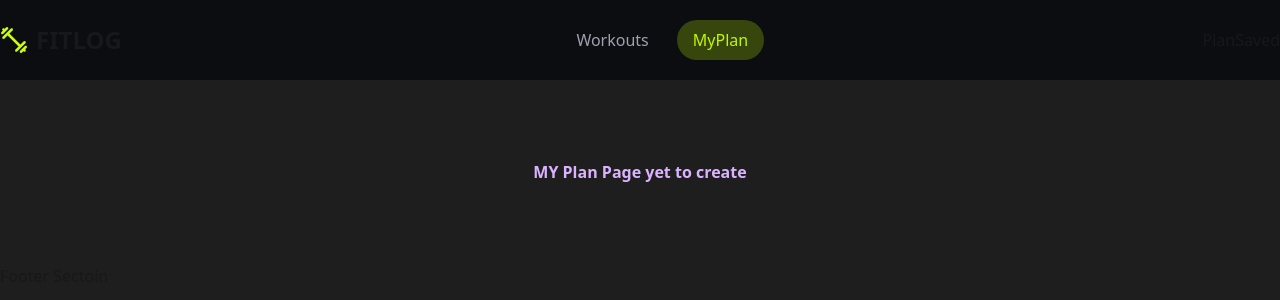
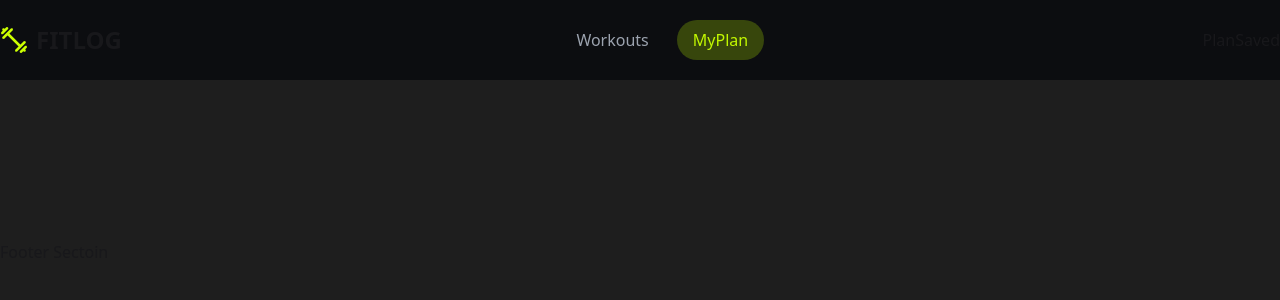
Before and after one commit to talukder123/ph-assignment-06-fitLog, a Next.js app: page /my-plan in a window 1280 px wide. Shown: the top 300 px of the page. Built offline with nearby package versions, Linux system fonts and the light colour scheme.

Commit message:
context api used to share data

```diff
--- /dev/null
+++ b/src/Context/WorkOutContext.tsx
@@ -0,0 +1,23 @@
+'use client';
+
+import React, { ReactNode, useState } from 'react';
+import { createContext } from 'react';
+
+export const workoutsContext = createContext<any>({});
+
+const WorkOutContextProvide = ({children}:{children : ReactNode}) => {
+
+    const [todaysPlan, setTodaysPlan] = useState([])
+    const [later, setLater] = useState([])
+
+    const sharedData = {
+        todaysPlan,
+        setTodaysPlan,
+        later,
+        setLater
+    }
+    return <workoutsContext.Provider value={sharedData}>{children}</workoutsContext.Provider>
+
+};
+
+export default WorkOutContextProvide;
--- a/src/app/layout.tsx
+++ b/src/app/layout.tsx
@@ -2,6 +2,7 @@ import type { Metadata } from "next";
 import { Geist, Geist_Mono } from "next/font/google";
 import "./globals.css";
 import Navbar from "../components/Shared/Navbar";
+import WorkOutContextProvide from "@/Context/WorkOutContext";
 
 const geistSans = Geist({
   variable: "--font-geist-sans",
@@ -25,12 +26,14 @@ export default function RootLayout({ children }: LayoutProps<"/">) {
       className={`${geistSans.variable} ${geistMono.variable} h-full antialiased`}
     >
       <body className="min-h-full bg-[#1E1E1E] flex flex-col">
-
-        <Navbar/>
+        <WorkOutContextProvide>
+          <Navbar/>
         <div>
           {children}
         </div>
         <h2>Footer Sectoin</h2>
+
+        </WorkOutContextProvide>
 
 
       </body>
--- a/src/app/my-plan/page.tsx
+++ b/src/app/my-plan/page.tsx
@@ -1,10 +1,26 @@
-import React from 'react';
+'use client';
+
+import { workoutsContext } from '@/Context/WorkOutContext';
+import React, { useContext } from 'react';
 
 const MyPlanPage = () => {
+
+    const { todaysPlan, later } = useContext(workoutsContext);
+
     return (
         <div>
             <div className='text-purple-300 p-20 font-bold flex justify-center items-center'>
-                MY Plan Page yet to create
+                {todaysPlan.map((workout) => (
+                    <div key={workout.id}>
+                        {workout.description}
+                    </div>
+                ))}
+
+                {
+                    later.map(l => (
+                        <div key={l.id}>{l.name}</div>
+                    ))
+                }
             </div>
         </div>
     );
--- a/src/app/workouts/[id]/page.tsx
+++ b/src/app/workouts/[id]/page.tsx
@@ -131,9 +131,9 @@ const DetailWorkoutPage = async ({ params }: Idetailworkout) => {
 
                     </div>
 
-                    <div>
-                        <AddToPlan></AddToPlan>
-                        <SaveForLater></SaveForLater>
+                    <div className='flex gap-3 mt-4'>
+                        <AddToPlan work={work}></AddToPlan>
+                        <SaveForLater work={work}></SaveForLater>
                     </div>
                 </div>
             </div>
--- a/src/components/buttons/addToPlan.tsx
+++ b/src/components/buttons/addToPlan.tsx
@@ -1,9 +1,27 @@
-import React from 'react';
+'use client';
+import React, { useContext } from 'react';
+import { CalendarPlus  } from "lucide-react";
+import { IWorkout } from '@/type/type.app';
+import { workoutsContext } from '@/Context/WorkOutContext';
 
-const AddToPlan = () => {
+const AddToPlan = ({work} : {work:IWorkout}) => {
+
+    const {todaysPlan, setTodaysPlan} = useContext(workoutsContext);
+
+    const handleAddToPlan = () => {
+    setTodaysPlan([...todaysPlan, work]);
+
+    alert("You have added the workout");
+};
+
+
     return (
-        <div>
-         <button>BTN-1</button>
+        <div >
+            <button onClick={()=> handleAddToPlan()} className='flex gap-2 rounded-2xl bg-[#CCFF00] text-black font-bold px-4 py-3'>
+                <CalendarPlus  className='text-2xl'></CalendarPlus >
+                <h2>Add to today&apos;s plan</h2>
+            </button>
+
         </div>
     );
 };
--- a/src/components/buttons/saveForLater.tsx
+++ b/src/components/buttons/saveForLater.tsx
@@ -1,11 +1,30 @@
-import React from 'react';
+'use client';
 
-const saveForLater = () => {
+import React, { useContext } from 'react';
+import { Bookmark } from "lucide-react";
+import { workoutsContext } from '@/Context/WorkOutContext';
+import { IWorkout } from '@/type/type.app';
+
+const SaveForLater = ({work} : {work:IWorkout}) => {
+
+    const {later, setLater} = useContext(workoutsContext);
+
+    const handleSaveForLater = () => {
+        setLater([...later, work]);
+
+    alert("You have added the workout");
+    }
+
+
     return (
-        <div>
-            btn-2
+        <div className=''>
+            <button onClick={()=> handleSaveForLater()} className='flex gap-2 rounded-2xl bg-[#CCFF00] text-black font-bold px-4 py-3'>
+                <Bookmark></Bookmark>
+                <h2>Save for later</h2>
+            </button>
+
         </div>
     );
 };
 
-export default saveForLater;
+export default SaveForLater;
```
